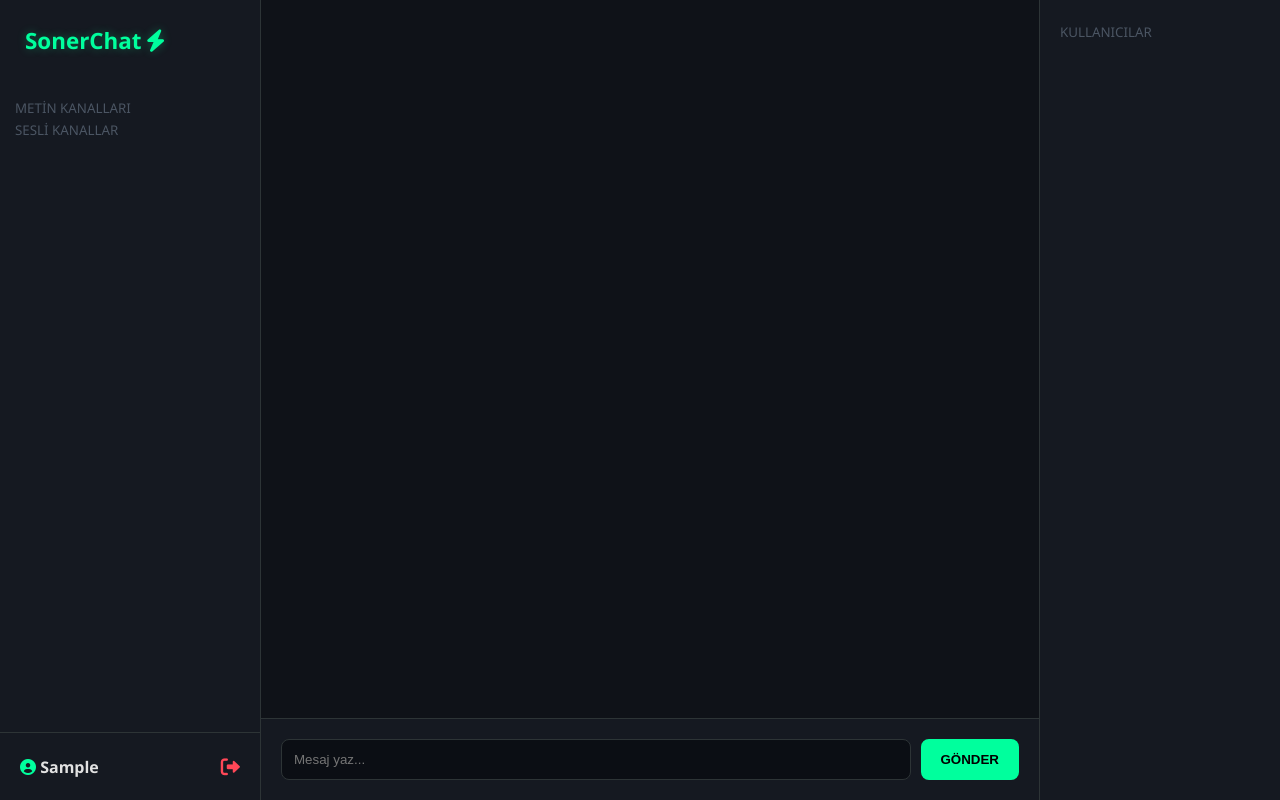
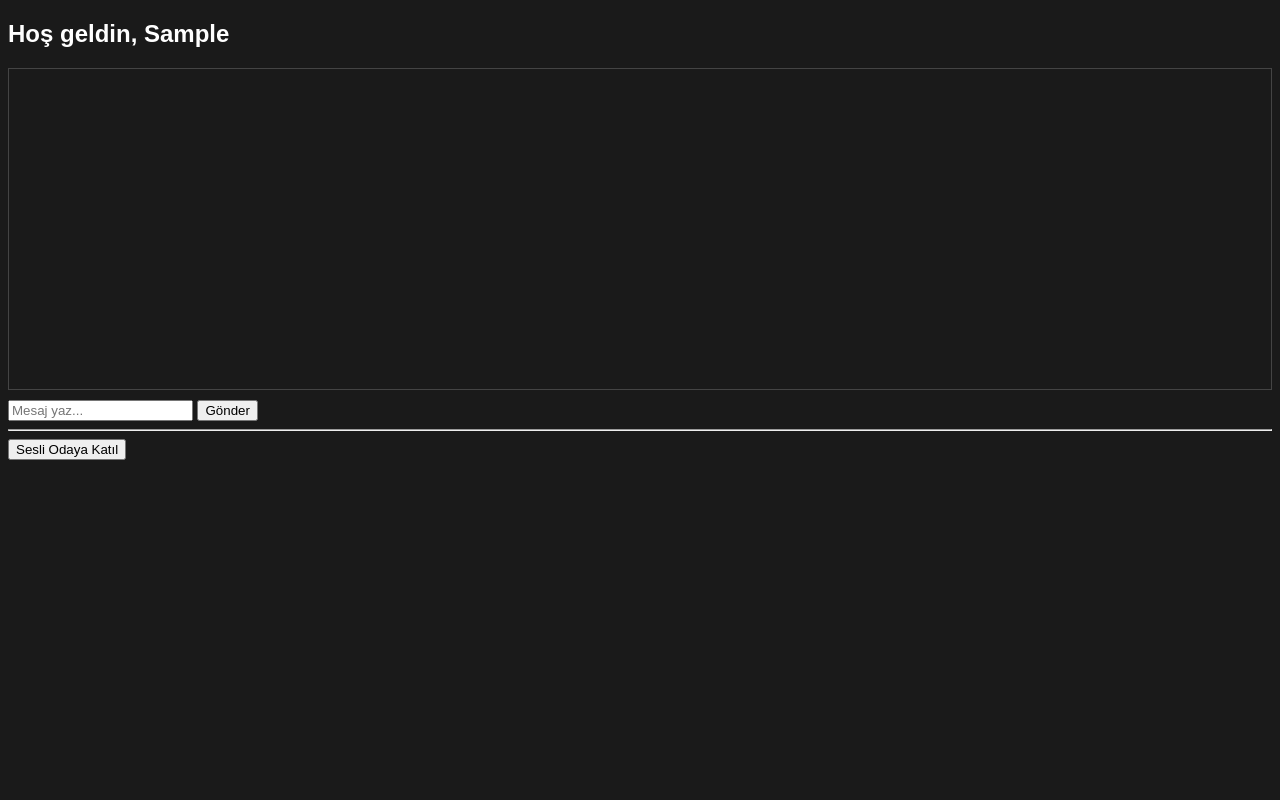
Before and after one commit to sonerhasgul/web_proje, a Flask app: page / in a window 1280 px wide. Run offline with Flask 3, Linux system fonts and the light colour scheme; the visitor is signed in with stand-in values (Sample User, id 1); tables that the repository leaves empty hold one stand-in row (values such as "Sample post"); some libraries are stand-ins or nearby versions.

Commit message:
Update sohbet.html

```diff
--- a/templates/sohbet.html
+++ b/templates/sohbet.html
@@ -1,106 +1,59 @@
 <!DOCTYPE html>
-<html lang="tr">
+<html>
 <head>
-    <meta charset="UTF-8">
-    <title>SonerChat Pro</title>
-    <link rel="stylesheet" href="https://cdnjs.cloudflare.com/ajax/libs/font-awesome/6.0.0/css/all.min.css">
+    <title>Soner Chat</title>
+    <script src="https://cdnjs.cloudflare.com/ajax/libs/socket.io/4.0.1/socket.io.js"></script>
     <style>
-        :root { --bg: #0b0e14; --side: #151921; --p: #00ff9d; --text: #e1e1e1; --accent: #00d4ff; }
-        body { margin: 0; font-family: 'Segoe UI', sans-serif; background: var(--bg); color: var(--text); display: flex; height: 100vh; overflow: hidden; }
-        .sidebar { width: 260px; background: var(--side); display: flex; flex-direction: column; border-right: 1px solid #2d3436; }
-        .sidebar-header { padding: 25px; font-size: 1.4rem; font-weight: bold; color: var(--p); text-shadow: 0 0 10px rgba(0,255,157,0.3); }
-        .nav-section { padding: 15px; flex: 1; overflow-y: auto; }
-        .room { padding: 12px; border-radius: 8px; cursor: pointer; margin-bottom: 5px; color: #8e9297; transition: 0.2s; }
-        .room.active { background: rgba(0,255,157,0.1); color: var(--p); border-left: 3px solid var(--p); }
-        .room.ses { color: var(--accent); border: 1px dashed var(--accent); }
-        .main { flex: 1; display: flex; flex-direction: column; background: #0f1218; }
-        #messages { flex: 1; overflow-y: auto; padding: 20px; display: flex; flex-direction: column; gap: 10px; }
-        .msg { background: #1e232b; padding: 12px; border-radius: 12px; max-width: 75%; border: 1px solid #2d3436; }
-        .msg.me { align-self: flex-end; background: var(--p); color: #0b0e14; }
-        .input-area { padding: 20px; background: var(--side); display: flex; gap: 10px; border-top: 1px solid #2d3436; }
-        input { flex: 1; background: #0b0e14; border: 1px solid #2d3436; padding: 12px; border-radius: 8px; color: white; outline: none; }
-        .user-list { width: 200px; background: var(--side); padding: 20px; border-left: 1px solid #2d3436; }
-        .user-item { padding: 8px; cursor: pointer; transition: 0.2s; }
-        #voice-panel { display: none; background: #1e232b; padding: 15px; border-radius: 10px; margin: 10px; border: 1px solid var(--accent); }
-        .meter { height: 6px; background: #0b0e14; border-radius: 3px; margin: 10px 0; overflow: hidden; }
-        #meter-fill { width: 0%; height: 100%; background: var(--p); transition: 0.1s; }
-        .admin-link { display: block; color: var(--accent); text-decoration: none; font-size: 0.8rem; margin-top: 5px; font-weight: bold; }
-        .admin-link:hover { text-decoration: underline; }
+        body { font-family: sans-serif; background: #1a1a1a; color: white; }
+        #messages { height: 300px; overflow-y: auto; border: 1px solid #444; padding: 10px; margin-bottom: 10px; }
+        .msg { margin-bottom: 8px; padding: 5px; border-radius: 5px; background: #333; }
+        .me { background: #0056b3; text-align: right; }
+        #voice-panel { display: none; background: #2c3e50; padding: 10px; border-radius: 10px; margin-top: 10px; }
+        #meter-bg { width: 100%; height: 10px; background: #444; border-radius: 5px; }
+        #meter-fill { width: 0%; height: 100%; background: #2ecc71; transition: 0.1s; }
     </style>
 </head>
 <body>
-
-<div class="sidebar">
-    <div class="sidebar-header">SonerChat <i class="fa fa-bolt"></i></div>
-    <div class="nav-section">
-        <small style="color: #4b5563">METİN KANALLARI</small>
-        {% for o in yazi_odalar %}
-        <div class="room {% if o.ad == '#genel' %}active{% endif %}" id="r-{{ o.id }}" onclick="switchRoom('{{ o.ad }}', '{{ o.id }}')"># {{ o.ad }}</div>
-        {% endfor %}
-        <br>
-        <small style="color: #4b5563">SESLİ KANALLAR</small>
-        {% for s in ses_odalar %}
-        <div class="room ses" onclick="joinVoice('{{ s.ad }}')"><i class="fa fa-headset"></i> {{ s.ad }}</div>
-        {% endfor %}
+    <h2>Hoş geldin, {{ kullanici.kullanici_adi }}</h2>
+    <div id="messages"></div>
+    <input id="m-in" placeholder="Mesaj yaz...">
+    <button onclick="send()">Gönder</button>
+    <hr>
+    <button onclick="joinVoice('Genel Ses')">Sesli Odaya Katıl</button>
 
     <div id="voice-panel">
-            <span id="v-name" style="font-size: 0.7rem;"></span>
-            <div class="meter"><div id="meter-fill"></div></div>
-            <button onclick="leaveVoice()" style="width:100%; background:#ff4757; border:none; color:white; padding:5px; border-radius:5px; cursor:pointer">AYRIL</button>
-        </div>
+        <p>Oda: <span id="v-name"></span></p>
+        <div id="meter-bg"><div id="meter-fill"></div></div>
+        <button onclick="leaveVoice()">Ayrıl</button>
     </div>
 
-    <div style="padding: 20px; border-top: 1px solid #2d3436; display: flex; justify-content: space-between; align-items: center;">
-        <div>
-            <i class="fa fa-user-circle" style="color: var(--p);"></i>
-            <strong>{{ kullanici.kullanici_adi }}</strong>
-            {% if kullanici.is_super_admin %}
-            <a href="/admin" class="admin-link"><i class="fa fa-cog"></i> Yönetim Paneli</a>
-            {% endif %}
-        </div>
-        <a href="/cikis" title="Çıkış" style="color: #ff4757; text-decoration: none; font-size: 1.2rem;"><i class="fa fa-sign-out-alt"></i></a>
-    </div>
-</div>
-
-<div class="main">
-    <div id="messages"></div>
-    <div class="input-area">
-        <input type="text" id="m-in" placeholder="Mesaj yaz..." onkeypress="if(event.key==='Enter')send()">
-        <button onclick="send()" style="background:var(--p); border:none; padding:12px 20px; border-radius:8px; cursor:pointer; font-weight:bold">GÖNDER</button>
-    </div>
-</div>
-
-<div class="user-list">
-    <small style="color: #4b5563">KULLANICILAR</small>
-    <div id="u-list-content" style="margin-top:10px"></div>
-</div>
-
-<script src="https://cdnjs.cloudflare.com/ajax/libs/socket.io/4.0.1/socket.io.js"></script>
     <script>
         const socket = io();
         const myName = "{{ kullanici.kullanici_adi }}";
-    let curRoom = '#genel', localStream, peers = {},
+        let curRoom = '#genel', localStream, peers = {};
 
+        let rtcConfig = {
+            iceServers: [
+                { urls: "stun:stun.l.google.com:19302" },
+                { urls: "stun:stun1.l.google.com:19302" },
+                { urls: "stun:stun.relay.metered.ca:80" }
+            ]
+        };
 
         function send() {
             const i = document.getElementById('m-in');
-        if(i.value.trim()) { socket.emit('mesaj_gonder', { mesaj: i.value, oda: curRoom }); i.value = ''; }
+            if(i.value.trim()) {
+                socket.emit('mesaj_gonder', { mesaj: i.value, oda: curRoom });
+                i.value = '';
+            }
         }
 
         socket.on('yeni_mesaj', d => {
-        if(d.oda === curRoom) {
             const div = document.createElement('div');
             div.className = `msg ${d.gonderen === myName ? 'me' : ''}`;
-            div.innerHTML = `<small style="display:block; font-size:0.6rem; opacity:0.6">${d.gonderen}</small>${d.icerik}`;
+            div.innerHTML = `<small style="display:block; font-size:0.7rem">${d.gonderen}</small>${d.icerik}`;
             document.getElementById('messages').appendChild(div);
             document.getElementById('messages').scrollTop = 99999;
-        }
-    });
-
-    socket.on('kullanici_listesi', list => {
-        document.getElementById('u-list-content').innerHTML = list.map(u =>
-            `<div class="user-item"><i class="fa fa-circle" style="color:var(--p); font-size:0.5rem"></i> ${u}</div>`
-        ).join('');
         });
 
         async function joinVoice(sRoom) {
@@ -109,100 +62,67 @@
                 document.getElementById('voice-panel').style.display = 'block';
                 document.getElementById('v-name').innerText = sRoom;
 
-            const audioCtx = new AudioContext(), analyser = audioCtx.createAnalyser(), source = audioCtx.createMediaStreamSource(localStream), node = audioCtx.createScriptProcessor(2048, 1, 1);
+                // Ses barı animasyonu
+                const audioCtx = new (window.AudioContext || window.webkitAudioContext)();
+                const analyser = audioCtx.createAnalyser();
+                const source = audioCtx.createMediaStreamSource(localStream);
+                const node = audioCtx.createScriptProcessor(2048, 1, 1);
                 source.connect(analyser); analyser.connect(node); node.connect(audioCtx.destination);
                 node.onaudioprocess = () => {
-                let arr = new Uint8Array(analyser.frequencyBinCount); analyser.getByteFrequencyData(arr);
+                    let arr = new Uint8Array(analyser.frequencyBinCount);
+                    analyser.getByteFrequencyData(arr);
                     let avg = arr.reduce((a,b)=>a+b)/arr.length;
                     document.getElementById('meter-fill').style.width = Math.min(avg * 3, 100) + "%";
                 };
+
                 socket.emit('ses_sinyali', { type: 'join', oda: sRoom, ad: myName });
-        } catch(e) { alert("Mikrofon hatası!"); }
+            } catch(e) { alert("Mikrofon izni gerekli!"); }
         }
 
-    // 1. STUN Sunucularını güçlendirdik
-let rtcConfig = {
-    iceServers: [
-        { urls: "stun:stun.l.google.com:19302" },
-        { urls: "stun:stun1.l.google.com:19302" },
-        { urls: "stun:stun2.l.google.com:19302" },
-        { urls: "stun:stun.relay.metered.ca:80" }
-    ]
-};
-
         socket.on('ses_sinyali_al', async (data) => {
-    try {
             if (data.type === 'join') {
                 const p = createPeer(data.ad, data.oda);
                 const offer = await p.createOffer();
                 await p.setLocalDescription(offer);
                 socket.emit('ses_sinyali', { type: 'offer', offer, oda: data.oda, hedef: data.ad, gonderen: myName });
-        }
-        else if (data.type === 'offer') {
+            } else if (data.type === 'offer') {
                 const p = createPeer(data.gonderen, data.oda);
                 await p.setRemoteDescription(new RTCSessionDescription(data.offer));
                 const answer = await p.createAnswer();
                 await p.setLocalDescription(answer);
                 socket.emit('ses_sinyali', { type: 'answer', answer, oda: data.oda, hedef: data.gonderen, gonderen: myName });
-        }
-        else if (data.type === 'answer') {
-            // Eğer peer henüz oluşmadıysa kısa bir süre bekle (Yarış durumunu engeller)
-            if (peers[data.gonderen]) {
-                await peers[data.gonderen].setRemoteDescription(new RTCSessionDescription(data.answer));
-            }
-        }
-        else if (data.type === 'ice') {
-            // ICE adaylarını eklemek için PeerConnection'ın hazır olması gerekir
-            if (peers[data.gonderen] && data.candidate) {
-                try {
-                    await peers[data.gonderen].addIceCandidate(new RTCIceCandidate(data.candidate));
-                } catch(e) { console.warn("ICE ekleme hatası:", e); }
-            }
-        }
-    } catch (err) {
-        console.error("Sinyalleşme hatası:", err);
+            } else if (data.type === 'answer') {
+                if(peers[data.gonderen]) await peers[data.gonderen].setRemoteDescription(new RTCSessionDescription(data.answer));
+            } else if (data.type === 'ice') {
+                if(peers[data.gonderen] && data.candidate) await peers[data.gonderen].addIceCandidate(new RTCIceCandidate(data.candidate));
             }
         });
 
         function createPeer(target, oda) {
             const p = new RTCPeerConnection(rtcConfig);
             peers[target] = p;
+            localStream.getTracks().forEach(t => p.addTrack(t, localStream));
 
-    // Kendi sesimizi kanala ekliyoruz
-    if (localStream) {
-        localStream.getTracks().forEach(t => p.addTrack(t, localStream));
-    }
-
-    // Karşıdan ses geldiğinde
             p.ontrack = (e) => {
                 let a = document.getElementById('audio-' + target);
                 if(!a) {
                     a = document.createElement('audio');
                     a.id = 'audio-' + target;
                     a.autoplay = true;
-            a.setAttribute('playsinline', 'true'); // Mobil cihazlar için önemli
+                    a.setAttribute('playsinline', 'true');
                     document.body.appendChild(a);
                 }
                 a.srcObject = e.streams[0];
-
-        // Tarayıcı kısıtlamalarını aşmak için manuel oynatmayı tetikle
-        a.play().catch(err => console.warn("Otomatik ses başlatılamadı:", err));
-    };
-
-    // Bağlantı durumunu konsolda takip edelim (Hata ayıklamak için)
-    p.onconnectionstatechange = () => {
-        console.log(`${target} ile bağlantı durumu: ${p.connectionState}`);
+                a.play().catch(() => {}); // Autoplay engelini aşmak için
             };
 
             p.onicecandidate = (e) => {
-        if(e.candidate) {
-            socket.emit('ses_sinyali', { type: 'ice', candidate: e.candidate, oda: oda, hedef: target, gonderen: myName });
-        }
+                if(e.candidate) socket.emit('ses_sinyali', { type: 'ice', candidate: e.candidate, oda: oda, hedef: target, gonderen: myName });
             };
-
             return p;
         }
+
+        function leaveVoice() { location.reload(); }
     </script>
 </body>
-
 </html>
```
Lines whose indentation alone changed are shown as unchanged.
